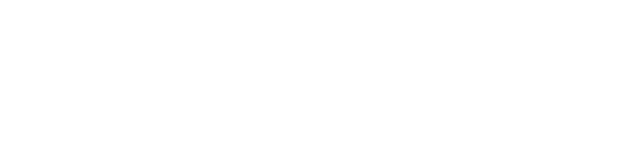
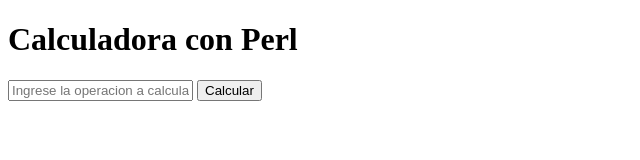
Before and after one commit to S-kkipie/Pogramacion-Web-Labs, a plain HTML site: page lab08/index.html in a window 1280 px wide. Shown: the whole page, without its empty margins (0-640 px from the left). Drawn offline with Linux system fonts and the light colour scheme.

Commit message:
Maqueteando el html

```diff
--- a/lab08/index.html
+++ b/lab08/index.html
@@ -4,11 +4,17 @@
 <head>
     <meta charset="UTF-8">
     <meta name="viewport" content="width=device-width, initial-scale=1.0">
-    <title>Document</title>
+    <title>Laboratorio 8</title>
 </head>
 
 <body>
-
+    <div class="content">
+        <h1>Calculadora con Perl</h1>
+        <div class="calculadora">
+            <input type="text" placeholder="Ingrese la operacion a calcular">
+            <button>Calcular</button>
+        </div>
+    </div>
 </body>
 
 </html>
```
